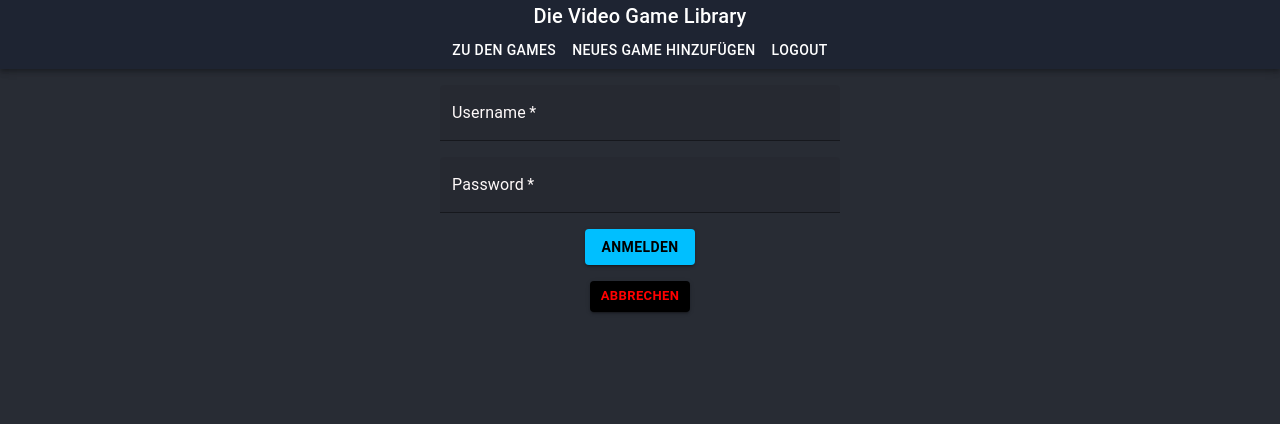
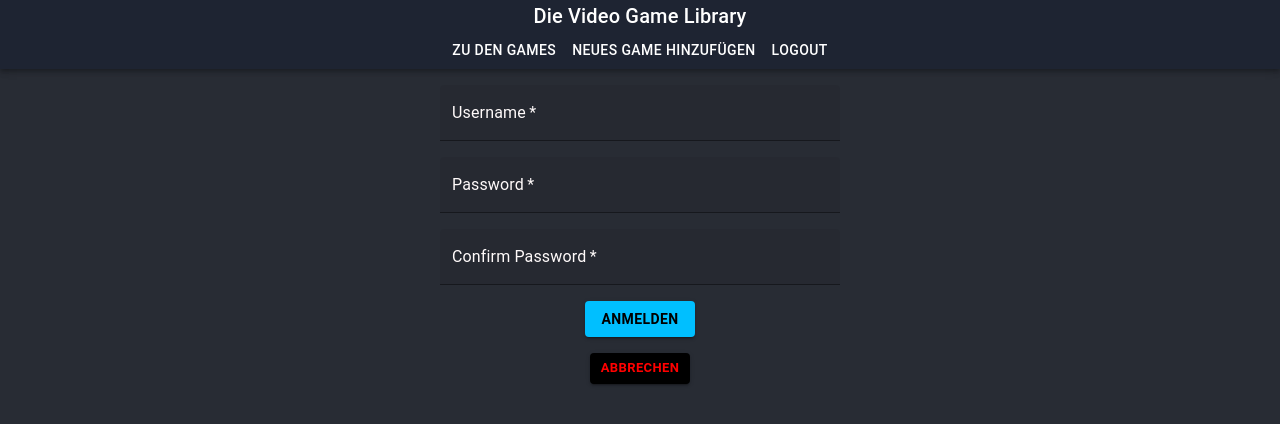
Before and after one commit to CodingRobIT/Digitales-Gesellenstueck, a React (Create React App) app in the folder frontend/: page /signup in a window 1280 px wide. Shown: the top 424 px of the page. Built offline with nearby package versions, Linux system fonts and the light colour scheme; no server answers.

Commit message:
added Password Confirm field on SignUpPage.tsx and also in User.ts

```diff
--- a/frontend/src/components/SignUpPage.tsx
+++ b/frontend/src/components/SignUpPage.tsx
@@ -17,9 +17,12 @@ const FormContainer = styled('form')({
 export const SignUpPage = (props: createUserProps) => {
 
     const initial: UserModel = {
-        username: "", password: ""
+        username: "",
+        password: "",
+        confirmPassword: "",
     }
     const [user, setUser] = useState<UserModel>(initial);
+    const [passwordsMatch, setPasswordsMatch] = useState(true);
     const navigate = useNavigate();
 
     function onChange(event: ChangeEvent<HTMLInputElement>) {
@@ -32,10 +35,10 @@ export const SignUpPage = (props: createUserProps) => {
     }
 
     function onSubmit(event: FormEvent<HTMLFormElement>) {
-        if (user.username && user.password) {
+        if (user.username && user.password && user.password === user.confirmPassword) {
             event.preventDefault();
-            props.createUser(user).then((s) => {
-                if (s) {
+            props.createUser(user).then((success) => {
+                if (success) {
                     setUser(initial);
                     navigate('/login');
                 } else {
@@ -69,6 +72,19 @@ export const SignUpPage = (props: createUserProps) => {
                 InputProps={{sx: {color: "deepskyblue", fontWeight: "bold"}}}
                 InputLabelProps={{sx: {color: "Snow"}}}
                 onChange={onChange}
+            />
+            <TextField
+                required
+                variant="filled"
+                name="confirmPassword"
+                type="password"
+                label="Confirm Password"
+                value={user.confirmPassword}
+                onChange={onChange}
+                error={!passwordsMatch}
+                helperText={!passwordsMatch && "Passwords don't match"}
+                InputProps={{sx: {color: "deepskyblue", fontWeight: "bold"}}}
+                InputLabelProps={{sx: {color: "Snow"}}}
             />
             <Button variant="contained"
                     type="submit"
--- a/frontend/src/model/User.ts
+++ b/frontend/src/model/User.ts
@@ -6,5 +6,6 @@ export type User = {
 
 export type UserModel = {
     username: string,
-    password: string
+    password: string,
+    confirmPassword: string
 }
```
